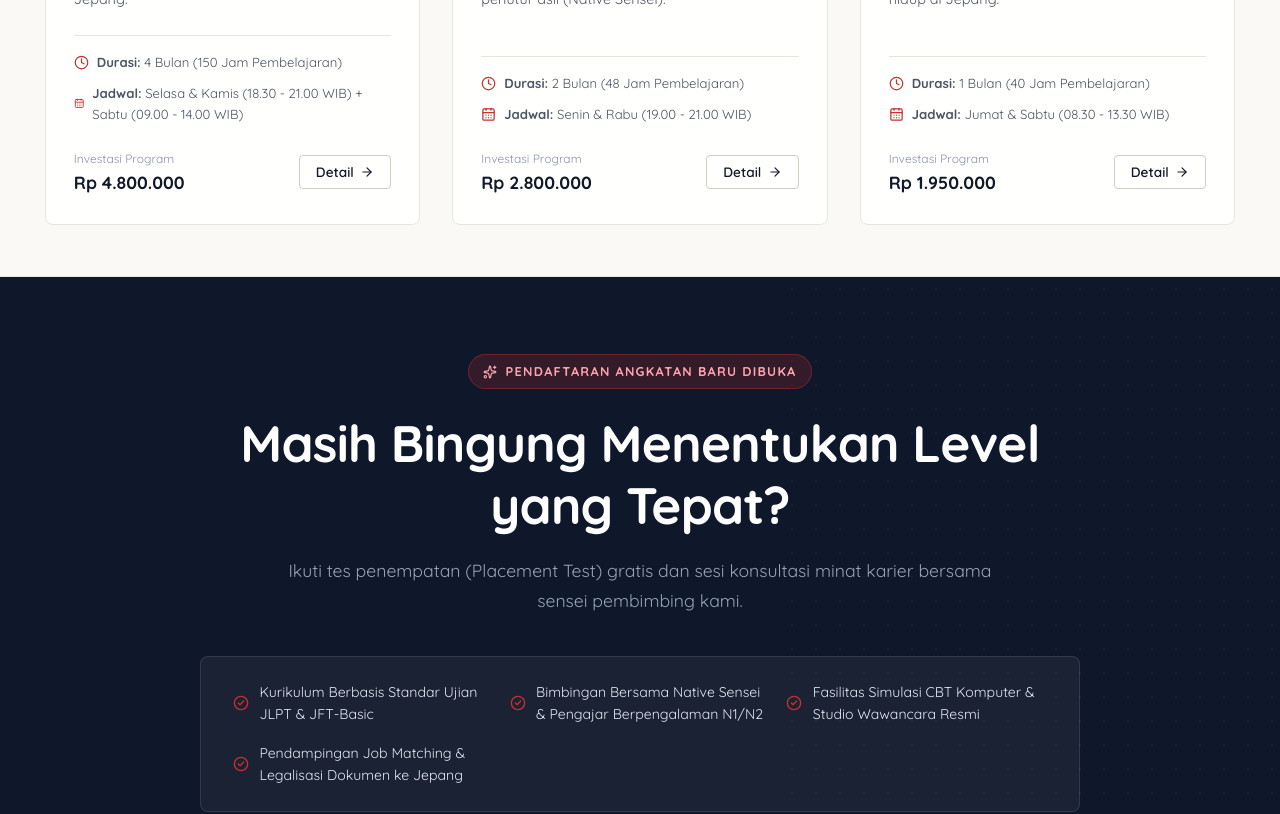
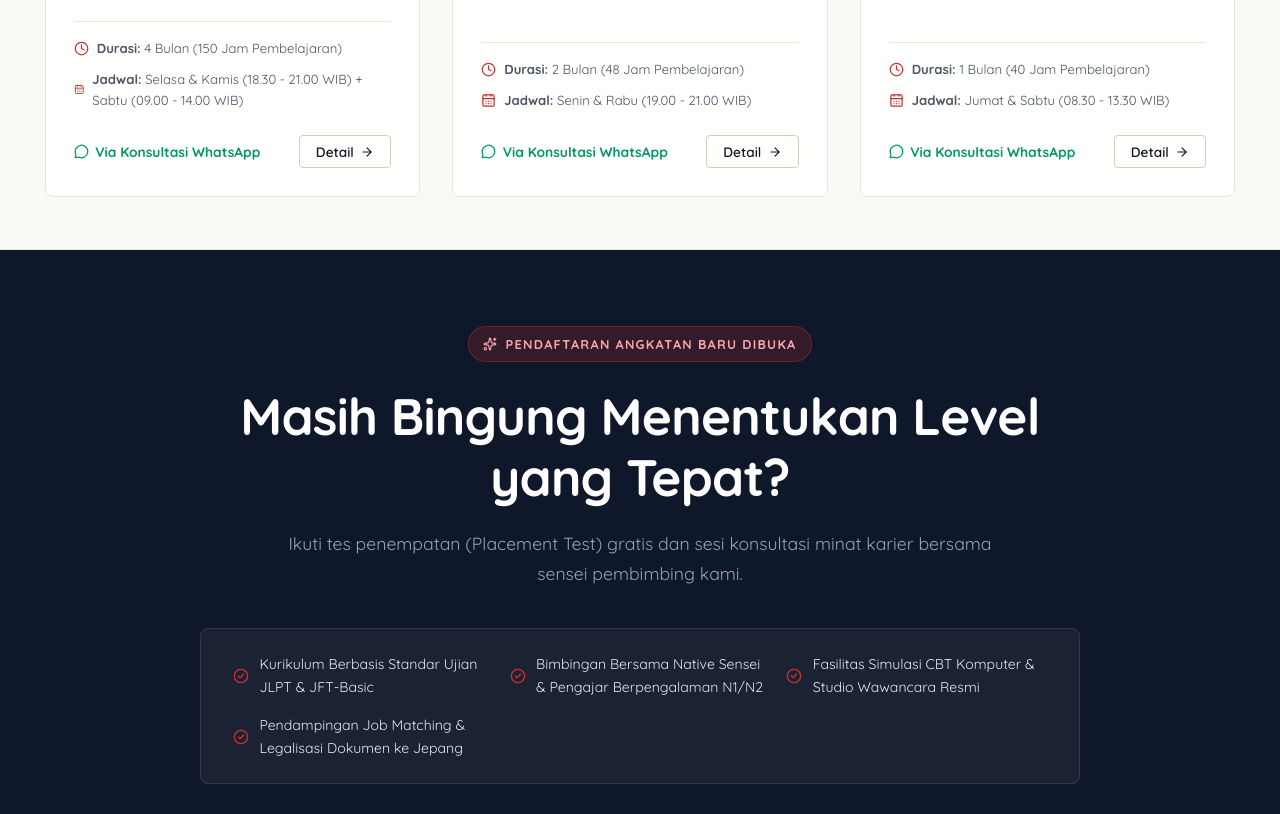
Before and after one commit to zarilakbr/LPKLOMBOKSHORAIRINJANI, a React (Vite) app in the folder frontend/: page /programs in a window 1280 px wide. Shown: the part 1340-2154 px from the top of the page. Built offline with nearby package versions, Linux system fonts and the light colour scheme.

Commit message:
Fix homepage footer scrolling and replace program prices with WhatsApp consultation

```diff
--- a/frontend/src/components/common/CTASection.jsx
+++ b/frontend/src/components/common/CTASection.jsx
@@ -21,12 +21,20 @@ export default function CTASection({
       style={{
         backgroundColor: 'var(--bg-dark)',
         color: '#FFFFFF',
-        position: 'relative',
-        overflow: 'hidden'
+        position: 'relative'
       }}
       className="section-py"
     >
-      {/* Editorial Decorative Japanese Grid Accent */}
+      {/* Editorial Decorative Japanese Grid Accent (scoped overflow) */}
+      <div
+        style={{
+          position: 'absolute',
+          inset: 0,
+          overflow: 'hidden',
+          pointerEvents: 'none'
+        }}
+        aria-hidden="true"
+      >
         <div
           style={{
             position: 'absolute',
@@ -35,11 +43,11 @@ export default function CTASection({
             width: '500px',
             height: '100%',
             opacity: 0.04,
-          pointerEvents: 'none',
             backgroundImage: 'radial-gradient(#FFFFFF 1px, transparent 1px)',
             backgroundSize: '24px 24px'
           }}
         />
+      </div>
 
       <div className="container" style={{ position: 'relative', zIndex: 2 }}>
         <div
--- a/frontend/src/components/common/Footer.jsx
+++ b/frontend/src/components/common/Footer.jsx
@@ -9,12 +9,18 @@ export default function Footer() {
 
   return (
     <footer
+      className="site-footer"
       style={{
         backgroundColor: 'var(--bg-dark)',
         color: 'var(--text-on-dark)',
         borderTop: '1px solid var(--border-dark)',
         paddingTop: 'clamp(3rem, 5vw, 4.5rem)',
-        paddingBottom: 'clamp(2rem, 4vw, 3rem)'
+        paddingBottom: 'clamp(2rem, 4vw, 3rem)',
+        position: 'relative',
+        zIndex: 2,
+        width: '100%',
+        marginTop: 'auto',
+        boxSizing: 'border-box'
       }}
     >
       <div className="container">
--- a/frontend/src/components/common/PublicLayout.jsx
+++ b/frontend/src/components/common/PublicLayout.jsx
@@ -9,12 +9,21 @@ export default function PublicLayout() {
   const isHomePage = location.pathname === '/';
 
   return (
-    <div className="public-layout" style={{ display: 'flex', flexDirection: 'column', minHeight: '100vh', position: 'relative' }}>
+    <div
+      className="public-layout"
+      style={{
+        display: 'flex',
+        flexDirection: 'column',
+        minHeight: '100vh',
+        width: '100%',
+        position: 'relative'
+      }}
+    >
       {/* Subtle Japanese Visual Atmosphere on inner public pages */}
       {!isHomePage && <JapaneseAtmosphere variant="inner" fixed={true} opacityMultiplier={0.45} />}
 
       <Navbar />
-      <main style={{ flexGrow: 1, position: 'relative', zIndex: 1 }}>
+      <main style={{ flexGrow: 1, width: '100%', position: 'relative', zIndex: 1 }}>
         <Outlet />
       </main>
       <Footer />
--- a/frontend/src/components/public/Hero.jsx
+++ b/frontend/src/components/public/Hero.jsx
@@ -19,7 +19,6 @@ export default function Hero() {
         justifyContent: 'center',
         paddingTop: 'clamp(4.5rem, 8vw, 7rem)',
         paddingBottom: 'clamp(4.5rem, 8vw, 7rem)',
-        overflow: 'hidden',
         color: 'var(--text-primary)'
       }}
     >
--- a/frontend/src/components/public/ProgramCard.jsx
+++ b/frontend/src/components/public/ProgramCard.jsx
@@ -1,9 +1,12 @@
 import React from 'react';
 import { Link } from 'react-router-dom';
-import { Clock, CalendarDays, ArrowRight, BookOpen } from 'lucide-react';
+import { Clock, CalendarDays, ArrowRight, MessageCircle } from 'lucide-react';
 import Badge from '../common/Badge';
+import { BRAND } from '../../config/brand';
 
 export default function ProgramCard({ program }) {
+  const waUrl = `${BRAND.whatsappUrl}%20mengenai%20program%20${encodeURIComponent(program.title)}`;
+
   return (
     <div className="card-editorial" style={{ height: '100%', padding: 0, overflow: 'hidden' }}>
       {/* Top Image Container */}
@@ -80,14 +83,26 @@ export default function ProgramCard({ program }) {
           </div>
         </div>
 
-        {/* Footer CTA */}
-        <div style={{ display: 'flex', alignItems: 'center', justifyContent: 'space-between', marginTop: 'auto' }}>
-          <div>
-            <div style={{ fontSize: '0.75rem', color: 'var(--text-muted)' }}>Investasi Program</div>
-            <div style={{ fontSize: '1.1rem', fontWeight: 800, color: 'var(--text-primary)' }}>
-              {program.priceEstimate}
-            </div>
-          </div>
+        {/* Footer CTA: Consultation via WhatsApp & Detail Link */}
+        <div style={{ display: 'flex', alignItems: 'center', justifyContent: 'space-between', marginTop: 'auto', gap: '0.5rem', flexWrap: 'wrap' }}>
+          <a
+            href={waUrl}
+            target="_blank"
+            rel="noopener noreferrer"
+            style={{
+              display: 'inline-flex',
+              alignItems: 'center',
+              gap: '0.4rem',
+              fontSize: '0.86rem',
+              fontWeight: 700,
+              color: 'var(--emerald, #059669)',
+              textDecoration: 'none'
+            }}
+            title="Konsultasi Biaya & Pendaftaran via WhatsApp"
+          >
+            <MessageCircle size={15} style={{ flexShrink: 0 }} />
+            <span>Via Konsultasi WhatsApp</span>
+          </a>
 
           <Link
             to={`/programs/${program.slug}`}
--- a/frontend/src/pages/public/HomePage.jsx
+++ b/frontend/src/pages/public/HomePage.jsx
@@ -34,7 +34,7 @@ export default function HomePage() {
   }, []);
 
   return (
-    <div>
+    <div className="home-page">
       {/* 2. Hero Section */}
       <Hero />
 
--- a/frontend/src/pages/public/ProgramDetailPage.jsx
+++ b/frontend/src/pages/public/ProgramDetailPage.jsx
@@ -1,6 +1,6 @@
 import React, { useState, useEffect } from 'react';
 import { useParams, Link } from 'react-router-dom';
-import { Clock, CalendarDays, Users, Award, CheckCircle2, ArrowRight, ArrowLeft, BookOpen, ShieldCheck } from 'lucide-react';
+import { Clock, CalendarDays, Users, Award, CheckCircle2, ArrowRight, ArrowLeft, BookOpen, ShieldCheck, MessageCircle } from 'lucide-react';
 import { programService } from '../../services/dataService';
 import Badge from '../../components/common/Badge';
 import Button from '../../components/common/Button';
@@ -137,11 +137,12 @@ export default function ProgramDetailPage() {
                   boxShadow: 'var(--shadow-card)'
                 }}
               >
-                <div style={{ fontSize: '0.78rem', fontWeight: 700, color: 'var(--vermilion)', textTransform: 'uppercase', marginBottom: '0.25rem' }}>
+                <div style={{ fontSize: '0.78rem', fontWeight: 700, color: 'var(--vermilion)', textTransform: 'uppercase', marginBottom: '0.35rem' }}>
                   Biaya Pendidikan
                 </div>
-                <div style={{ fontSize: '2.2rem', fontWeight: 800, color: 'var(--text-primary)', lineHeight: 1, marginBottom: '1.5rem' }}>
-                  {program.priceEstimate}
+                <div style={{ fontSize: '1.35rem', fontWeight: 800, color: 'var(--emerald, #059669)', lineHeight: 1.2, marginBottom: '1.5rem', display: 'flex', alignItems: 'center', gap: '0.5rem' }}>
+                  <MessageCircle size={22} style={{ flexShrink: 0 }} />
+                  <span>Via Konsultasi WhatsApp</span>
                 </div>
 
                 <div style={{ display: 'flex', flexDirection: 'column', gap: '1rem', paddingBottom: '1.5rem', borderBottom: '1px solid var(--border-subtle)', marginBottom: '1.5rem' }}>
```
Lines whose indentation alone changed are shown as unchanged.
